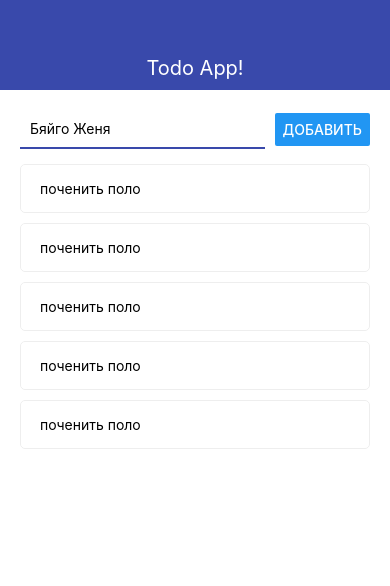
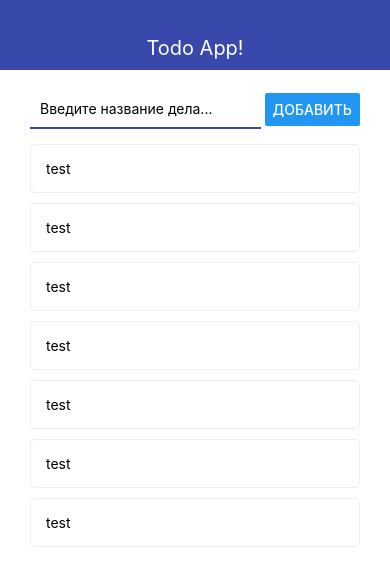
Before and after one commit to voloshchik/RN-TODO, a React Native app: screen / in a window 390 px wide. Shown: the top 586 px of the page. Built offline with nearby package versions, Linux system fonts and the light colour scheme.

Commit message:
22 finish

```diff
--- a/App.js
+++ b/App.js
@@ -1,58 +1,49 @@
 import React, { useState } from "react";
-import { StyleSheet, Text, View, Alert, ScrollView } from "react-native";
-import Navbar from "./src/Navbar";
-import AddTodo from "./src/AddTodo";
-import Todo from "./src/Todo";
+import { StyleSheet, Text, View, FlatList } from "react-native";
+import  Navbar  from "./src/Navbar";
+import  AddTodo  from "./src/AddTodo";
+import  Todo  from "./src/Todo";
 
 export default function App() {
   const [todos, setTodos] = useState([
-    {
-      id: "1",
-      title: " поченить поло"
-    },
-    {
-      id: "1",
-      title: " поченить поло"
-    },
-    {
-      id: "2",
-      title: " поченить поло"
-    },
-    {
-      id: "3",
-      title: " поченить поло"
-    },
-    {
-      id: "4",
-      title: " поченить поло"
-    }
+    { id: 1, title: "test" },
+    { id: 2, title: "test" },
+    { id: 3, title: "test" },
+    { id: 4, title: "test" },
+    { id: 5, title: "test" },
+    { id: 6, title: "test" },
+    { id: 7, title: "test" }
   ]);
+
   const addTodo = title => {
-    const newTodo = {
-      id: Date.now().toString(),
-      title
-    };
-    setTodos(prev => [...prev, newTodo]);
+    setTodos(prev => [
+      ...prev,
+      {
+        id: Date.now().toString(),
+        title
+      }
+    ]);
   };
+
   return (
-    <ScrollView>
+    <View>
       <Navbar title="Todo App!" />
       <View style={styles.container}>
         <AddTodo onSubmit={addTodo} />
-        <View>
-          {todos.map(todo => {
-            // Alert.alert(todo.id);
-            return <Todo todo={todo} key={todo.id} />;
-          })}
-        </View>
+
+        <FlatList
+          keyExtractor={item => item.id.toString()}
+          data={todos}
+          renderItem={({ item }) => <Todo todo={item} />}
+        />
       </View>
-    </ScrollView>
+    </View>
   );
 }
 
 const styles = StyleSheet.create({
   container: {
-    paddingHorizontal: 20,
+    paddingHorizontal: 30,
     paddingVertical: 20
   }
 });
--- a/src/AddTodo.js
+++ b/src/AddTodo.js
@@ -1,41 +1,46 @@
-import React, { useState } from "react";
-import { View, Text, StyleSheet, TextInput, Button, Alert } from "react-native";
+import React, { useState } from 'react'
+import { View, StyleSheet, TextInput, Button, Alert } from 'react-native'
 
-const AddTodo = ({ onSubmit }) => {
-  const [value, setValue] = useState("");
+ const AddTodo = ({ onSubmit }) => {
+  const [value, setValue] = useState('')
+
   const pressHandler = () => {
     if (value.trim()) {
-      onSubmit(value);
-      setValue("");
+      onSubmit(value)
+      setValue('')
     } else {
-      Alert.alert("дело не можент быть пустым");
+      Alert.alert('Название дела не может быть пустым')
     }
-  };
+  }
+
   return (
     <View style={styles.block}>
       <TextInput
         style={styles.input}
-        placeholder="Бяйго Женя"
-        onChangeText={text => setValue(text)}
+        onChangeText={setValue}
         value={value}
+        placeholder='Введите название дела...'
+        autoCorrect={false}
+        autoCapitalize='none'
       />
-      <Button title="Добавить" onPress={pressHandler} />
+      <Button title='Добавить' onPress={pressHandler} />
     </View>
-  );
-};
+  )
+}
+
 const styles = StyleSheet.create({
   block: {
-    flexDirection: "row",
-    justifyContent: "space-between",
-    alignItems: "center",
+    flexDirection: 'row',
+    justifyContent: 'space-between',
+    alignItems: 'center',
     marginBottom: 15
   },
   input: {
-    width: "70%",
+    width: '70%',
     padding: 10,
-    borderStyle: "solid",
-    borderBottomColor: "#3949ab",
-    borderBottomWidth: 2
+    borderStyle: 'solid',
+    borderBottomWidth: 2,
+    borderBottomColor: '#3949ab'
   }
-});
-export default AddTodo;
+})
+export default AddTodo
--- a/src/Navbar.js
+++ b/src/Navbar.js
@@ -1,25 +1,25 @@
-import React from "react";
-import { View, Text, StyleSheet } from "react-native";
+import React from 'react'
+import { View, Text, StyleSheet } from 'react-native'
 
-const Navbar = ({title}) => {
+const Navbar = ({ title }) => {
   return (
     <View style={styles.navbar}>
       <Text style={styles.text}>{title}</Text>
     </View>
-  );
-};
+  )
+}
 
 const styles = StyleSheet.create({
   navbar: {
-    height: 90,
-    alignItems: "center",
-    justifyContent: "flex-end",
-    backgroundColor: "#3949ab",
+    height: 70,
+    alignItems: 'center',
+    justifyContent: 'flex-end',
+    backgroundColor: '#3949ab',
     paddingBottom: 10
   },
   text: {
-    color: "white",
-    fontSize:20
+    color: 'white',
+    fontSize: 20
   }
-});
-export default Navbar;
+})
+export  default  Navbar
--- a/src/Todo.js
+++ b/src/Todo.js
@@ -1,21 +1,47 @@
 import React from 'react'
-import { View, Text ,StyleSheet} from 'react-native'
+import { Text, View, StyleSheet } from 'react-native'
 
-const Todo = ({todo}) => {
+ const Todo = ({ todo }) => {
   return (
     <View style={styles.todo}>
       <Text>{todo.title}</Text>
     </View>
   )
 }
-const styles=StyleSheet.create({
-    todo:{
-flexDirection:'row',
-padding:15,
-borderRadius:5,
-borderWidth:1,
-borderColor:'#eee',
-marginBottom:10
+
+const styles = StyleSheet.create({
+  todo: {
+    flexDirection: 'row',
+    alignItems: 'center',
+    padding: 15,
+    borderWidth: 1,
+    borderColor: '#eee',
+    borderRadius: 5,
+    marginBottom: 10
   }
 })
 export default Todo
+
+
+// import React from 'react'
+// import { Text, View, StyleSheet } from 'react-native'
+
+// export const Todo = ({ todo }) => {
+//   return (
+//     <View style={styles.todo}>
+//       <Text>{todo.title}</Text>
+//     </View>
+//   )
+// }
+
+// const styles = StyleSheet.create({
+//   todo: {
+//     flexDirection: 'row',
+//     alignItems: 'center',
+//     padding: 15,
+//     borderWidth: 1,
+//     borderColor: '#eee',
+//     borderRadius: 5,
+//     marginBottom: 10
+//   }
+// })
```
Lines whose indentation alone changed are shown as unchanged.
